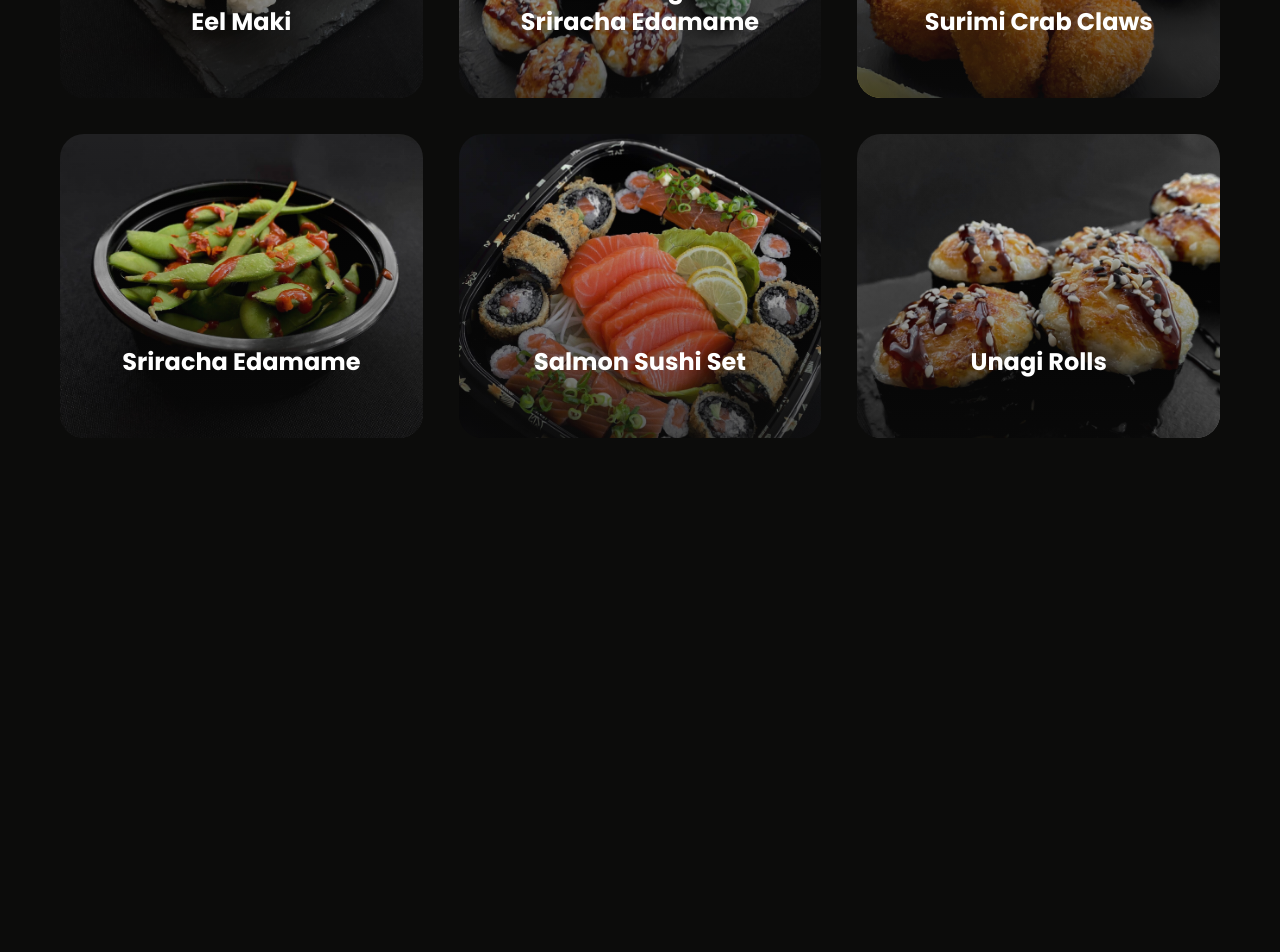
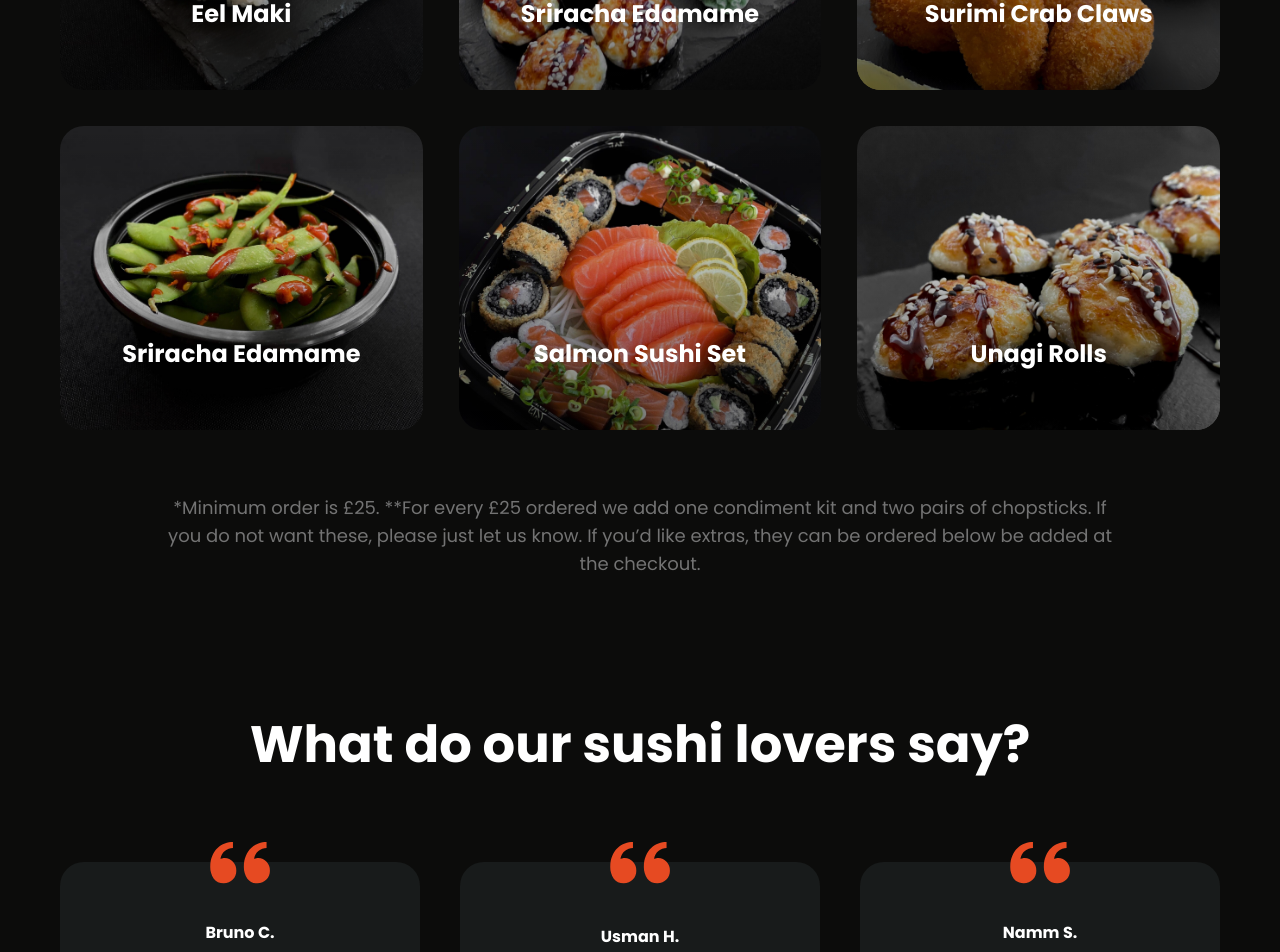
Before and after one commit to nastacosta/sushiboom, a React (Create React App) app: page / in a window 1280 px wide. Shown: the part 1740-2692 px from the top of the page. Before the commit the page ends 2178 px from the top, so only its background shows below. Built offline with nearby package versions, Linux system fonts and the light colour scheme.

Commit message:
Add review section, tweaks to bestsellers

```diff
--- a/src/App.css
+++ b/src/App.css
@@ -37,7 +37,9 @@ iframe::-webkit-scrollbar {
 }
 
 .bestseller-item span {
-  background-color: transparent;
-  background-image: -webkit-linear-gradient(top, transparent, rgb(12, 12, 12));
-  opacity: 0.7;
+  background-image: -webkit-linear-gradient(
+    top,
+    transparent,
+    rgba(0, 0, 0, 0.761)
+  );
 }
--- a/src/App.js
+++ b/src/App.js
@@ -3,6 +3,7 @@ import Bestsellers from "./components/Bestsellers";
 import Header from "./components/Header";
 import InfoSB from "./components/InfoSB";
 import Landing from "./components/Landing";
+import Reviews from "./components/Reviews";
 
 function App() {
   return (
@@ -11,6 +12,7 @@ function App() {
       <Landing />
       <InfoSB />
       <Bestsellers />
+      <Reviews />
     </div>
   );
 }
--- a/src/components/Bestsellers.jsx
+++ b/src/components/Bestsellers.jsx
@@ -13,7 +13,7 @@ function Item({ children, img }) {
         className="absolute w-full h-full object-cover blur-[0.5px] transition-all ease-linear duration-200 group-hover:scale-105"
         src={img}
       />
-      <span className="absolute w-full h-full bg-white"></span>
+      <span className="absolute w-full h-full bg-transparent opacity-70"></span>
     </article>
   );
 }
@@ -21,10 +21,10 @@ function Item({ children, img }) {
 function Bestsellers() {
   return (
     <>
-      <h3 className="font-bold text-white text-[3.2rem] mt-24 mb-16">
+      <h3 className="font-bold text-white text-[3.2rem] mt-24 mb-14">
         Our Bestsellers
       </h3>
-      <section className="container px-7 grid grid-cols-3 gap-9">
+      <section className="container px-7 grid grid-cols-3 gap-9 mb-16">
         <Item img="/img/bestseller-1.jpg">Eel Maki</Item>
         <Item img="/img/bestseller-2.jpg">
           Double Unagi With Sriracha Edamame
@@ -34,6 +34,12 @@ function Bestsellers() {
         <Item img="/img/bestseller-5.jpg">Salmon Sushi Set</Item>
         <Item img="/img/bestseller-6.jpg">Unagi Rolls</Item>
       </section>
+      <p className="container px-32 text-lg text-center text-neutral-500">
+        *Minimum order is £25. **For every £25 ordered we add one condiment kit
+        and two pairs of chopsticks. If you do not want these, please just let
+        us know. If you’d like extras, they can be ordered below be added at the
+        checkout.
+      </p>
     </>
   );
 }
--- /dev/null
+++ b/src/components/Reviews.jsx
@@ -0,0 +1,44 @@
+import React from "react";
+
+function Review({ customer, children }) {
+  return (
+    <article className="relative flex flex-col items-center justify-center text-center px-7 pt-[59px] pb-5 bg-background-grey text-white rounded-[1.5rem]">
+      <img
+        className="absolute w-20 -top-10 rounded-full select-none pointer-events-none"
+        src="/img/Quote.svg"
+        alt="quote"
+      />
+      <h5 className="font-bold">{customer}</h5>
+      <p className="mt-3">{children}</p>
+      <span className="mt-6 text-orange-600">★★★★★</span>
+    </article>
+  );
+}
+
+function Reviews() {
+  return (
+    <>
+      <h3 className="font-bold text-white text-[3.2rem] mt-32 mb-20">
+        What do our sushi lovers say?
+      </h3>
+      <section className="container px-7 grid grid-cols-3 gap-10 [&>*:nth-child(odd)]:mb-5 [&>*:nth-child(odd)]:pb-8">
+        <Review customer="Bruno C.">
+          Amazing sushi and right next home. I LOVE IT. Great quality and good
+          portions! Great work guys and congratulations on this business!
+        </Review>
+        <Review customer="Usman H.">
+          Me and my sister picked up a delicious selection today. Our favourites
+          were the warm prawn tempura and cold tiger rolls. Will try more in the
+          future!
+        </Review>
+        <Review customer="Namm S.">
+          One of the best sushi out there! If anyone looking for fresh-made,
+          quick and delicious taste sushi...this one is definitely the one. 100%
+          recommend.
+        </Review>
+      </section>
+    </>
+  );
+}
+
+export default Reviews;
```
Also changed, not shown: public/img/Quote.svg (added).
